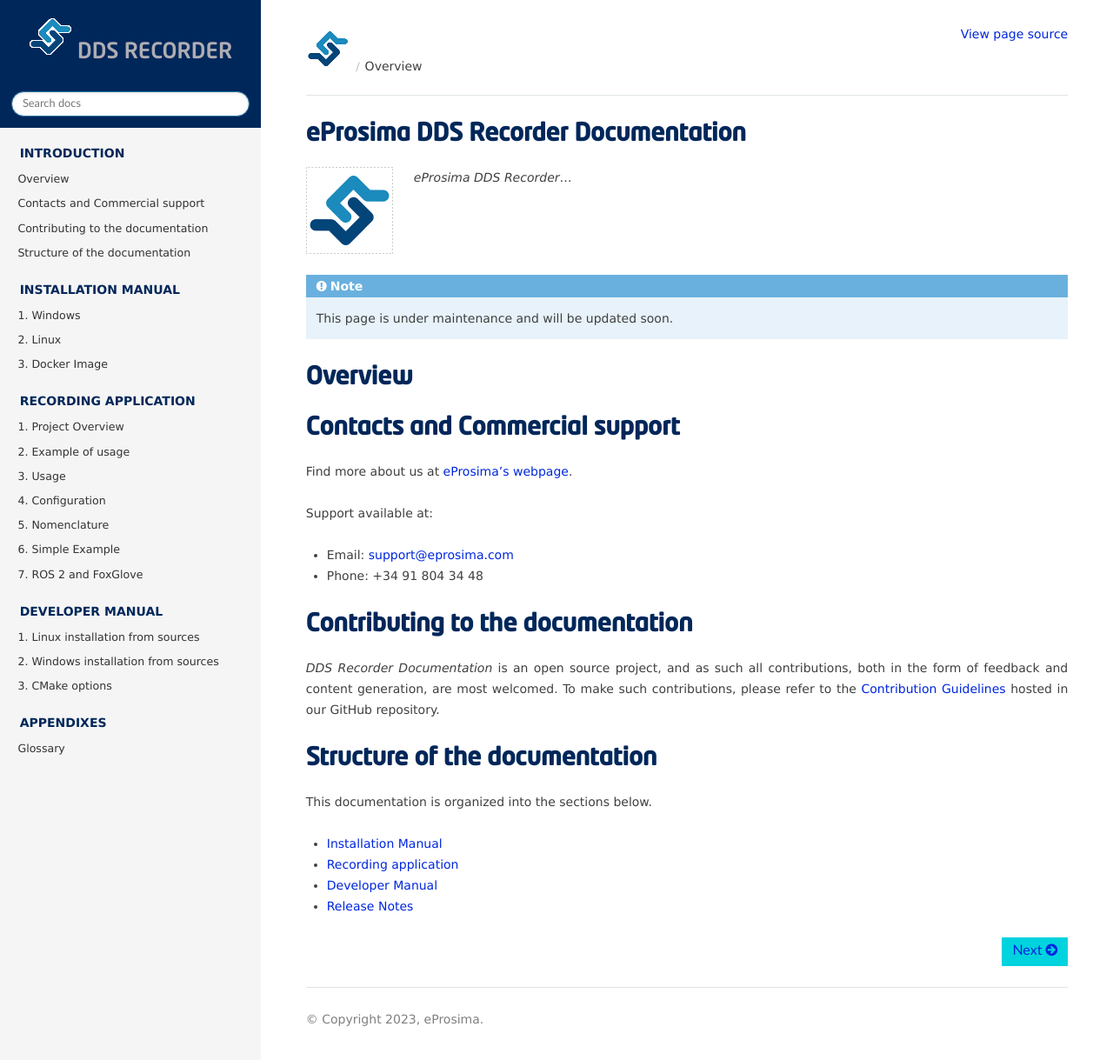
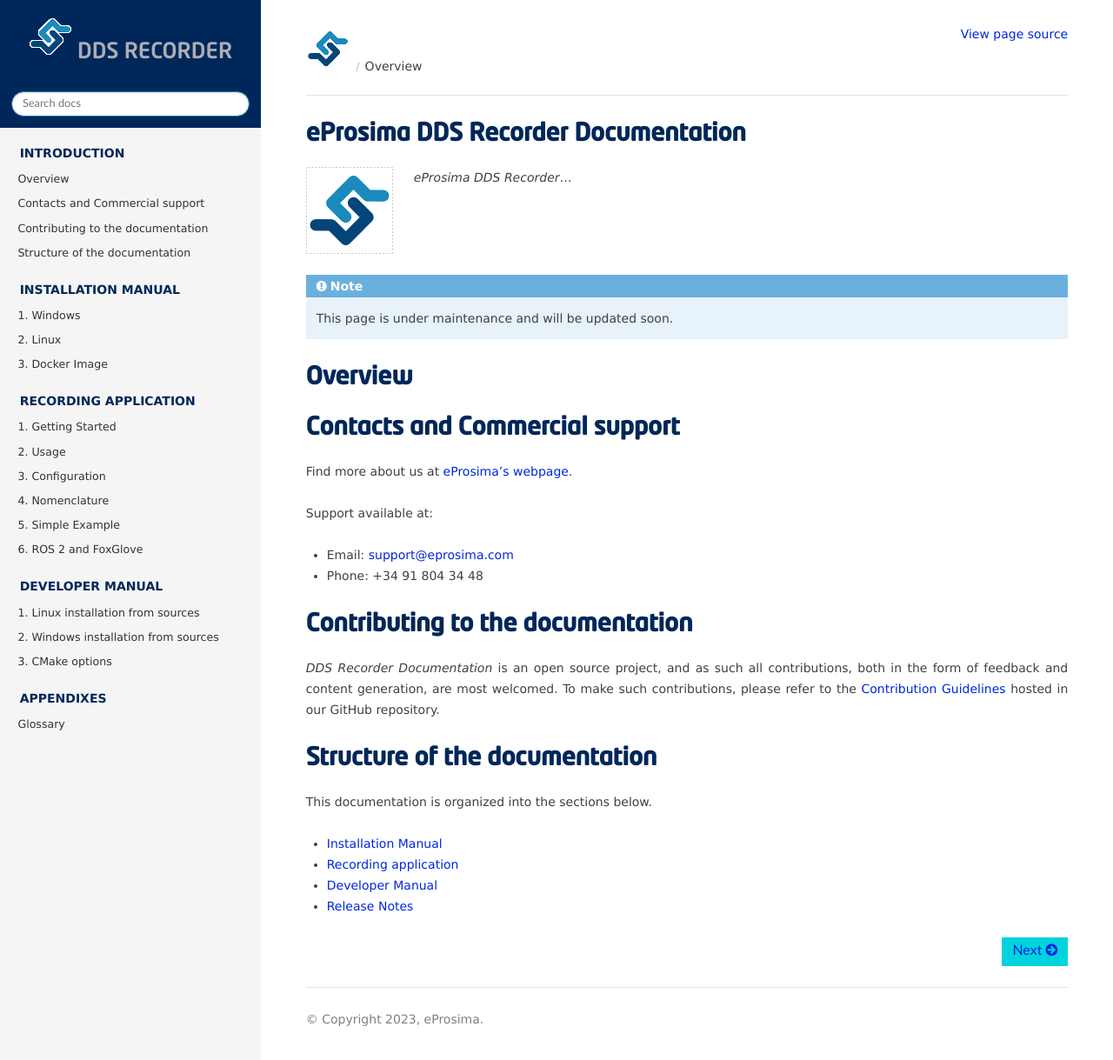
Before and after one commit to eProsima/DDS-Record-Replay, a Sphinx documentation site: the page built from docs/index.rst, in a window 1280 px wide and 1222 px high. Shown: the top 1219 px of the window at 87% size. Built offline with Sphinx 7.4.7 and the Read the Docs theme 2.0.0, drawn with Linux system fonts in a browser that asks for light colours; the version number could not be read and is left out.

Commit message:
Update
Signed-off-by: Irene Bandera <irenebandera@eprosima.com>

```diff
--- a/docs/index.rst
+++ b/docs/index.rst
@@ -34,8 +34,7 @@
    :numbered: 5
    :hidden:
 
-   /rst/recording/getting_started/project_overview
-   /rst/recording/getting_started/usage_example
+   /rst/recording/getting_started/getting_started
    /rst/recording/user_interface/usage
    /rst/recording/user_interface/configuration
    /rst/recording/user_interface/user_manual_glossary
```
